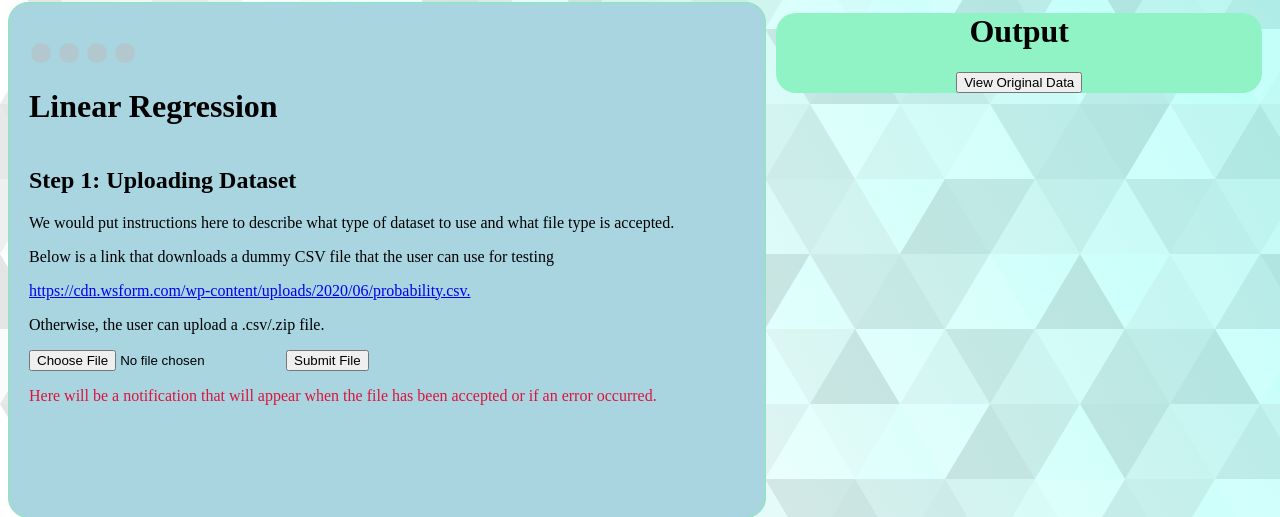
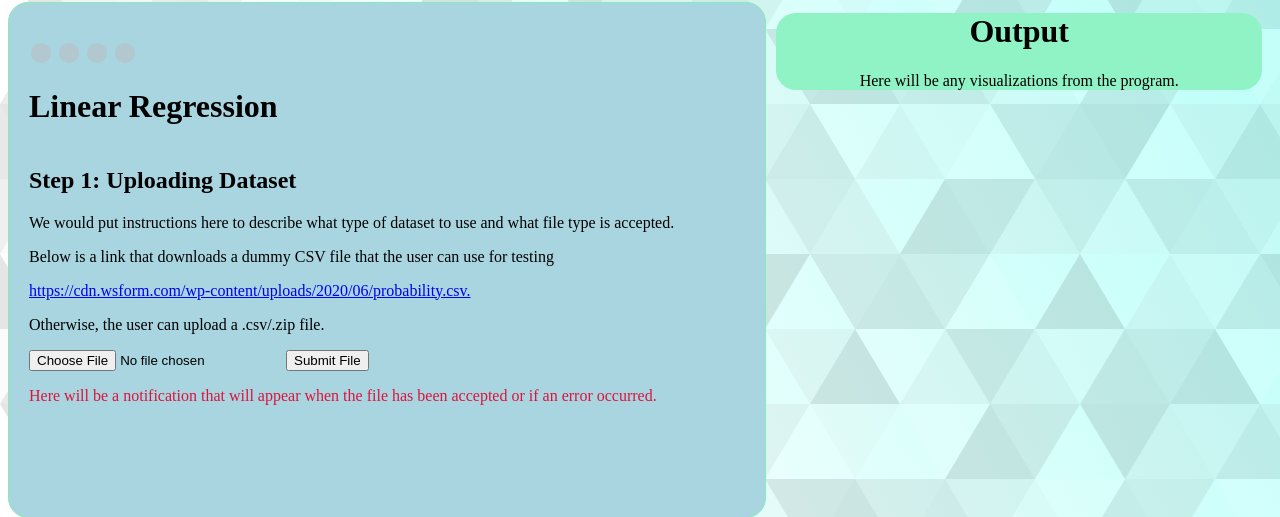
Before and after one commit to TAWinterton2/CS-F600-ML-GUI, a Flask app: page /linear in a window 1280 px wide. Shown: the part 46-563 px from the top of the page. Run offline with Flask 3, Linux system fonts and the light colour scheme.

Commit message:
Relocated button

```diff
--- a/website/app.py
+++ b/website/app.py
@@ -71,7 +71,8 @@ def ml_form():
 
 
     return render_template('ml_form.html',
-                           tab=0)
+                           tab=0,
+                           user_input=False)
 
 
 if __name__ == "__main__":
--- a/website/templates/ml_form.html
+++ b/website/templates/ml_form.html
@@ -443,11 +443,11 @@
             <div class="output">
                 <h1>Output</h1>
                 {% if user_input == False %}
-                    <p>Here would be any visualizations from the program.</p>
-                    <p>Usually, when the user finishes a step it will output some sort of visualization.</p>
-                    <ul>Step 2: visualizes the whole dataset</ul>
-                    <ul>Step 3: visualize the testing and training data-split</ul>
-                    <ul>Step 5: Running the model outputs the error processing / evaluation graphs.</ul>
+                    <p>Here will be any visualizations from the program.</p>
+                {% else %}
+                <form>
+                    <input type="button" value="View Original Data" onclick="openWin()">
+                </form>
                 {% endif %}
 
                 <!--If the flask server returns that a file has been uploaded, display a dummy graph.-->
@@ -579,9 +579,6 @@
                     </script>
 
                 {% endif %}
-                <form>
-                    <input type="button" value="View Original Data" onclick="openWin()">
-                </form>
             </div>
 
         </div>
```
